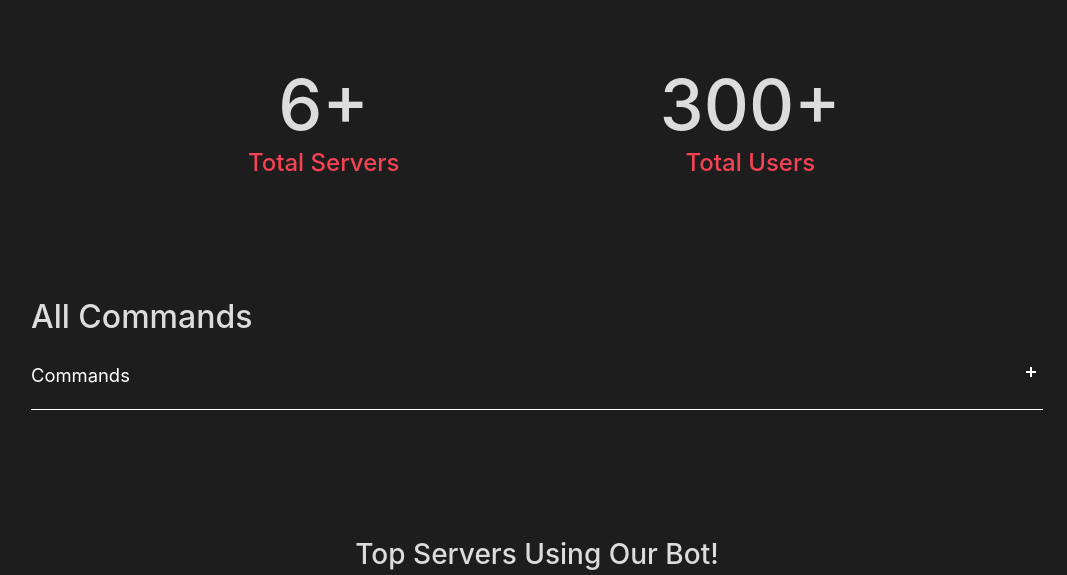
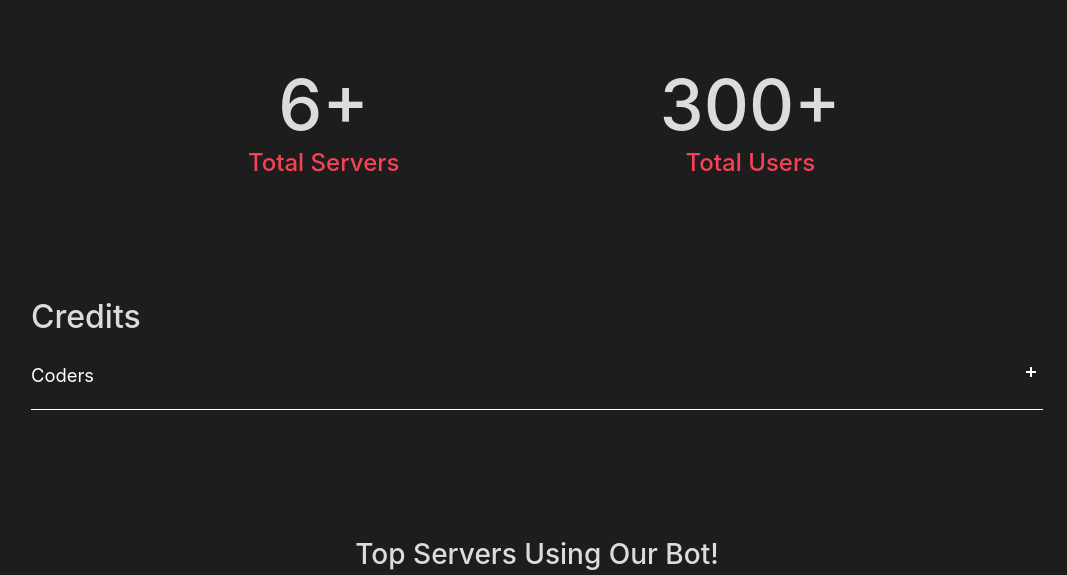
Before and after one commit to StervWasTaken/Star-Music, a plain HTML site: page index.html in a window 1280 px wide. Shown: the part 1418-1993 px from the top of the page, without its empty margins (103-1170 px from the left). Drawn offline with nearby package versions, Linux system fonts and the light colour scheme; files whose address does not match are found by name.

Commit message:
first commit

```diff
--- a/index.html
+++ b/index.html
@@ -86,13 +86,13 @@
             </div>
         </section><div class="container">
 
-            <h2>All Commands</h2>
+            <h2>Credits</h2>
   <div class="accordion">
 
           <div class="accordion-item">
-      <button id="accordion-button-1" aria-expanded="false"><span class="accordion-title">Commands</span><span class="icon" aria-hidden="true"></span></button>
+      <button id="accordion-button-1" aria-expanded="false"><span class="accordion-title">Coders</span><span class="icon" aria-hidden="true"></span></button>
       <div class="accordion-content">
-        <p>mm!help - see all bot comands<br> mm!play - Plays a video from youtube<br>mm!queue - Shows the queue<br>mm!skip - Skips a song<br>mm!vol/mm!volume - Sets the volume<br>mm!leave - Leaves a voice channel<br>mm!pause - Pauses a video<br>mm!resume - Resumes a video<br>
+        <p>Sterv#4436<br>Rstar#3577</p>
       </div>
     </div>
 
```
Also changed, not shown: 1 other file.
